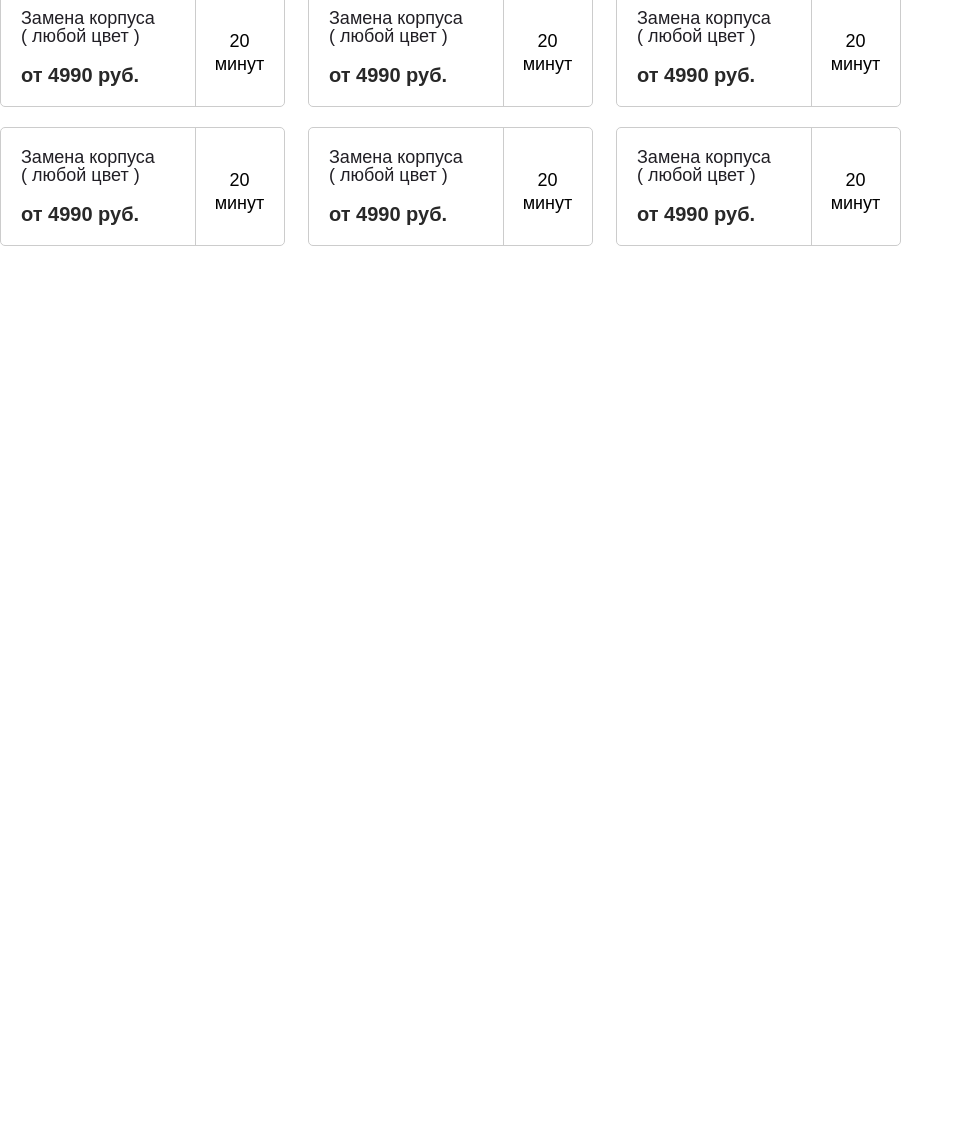
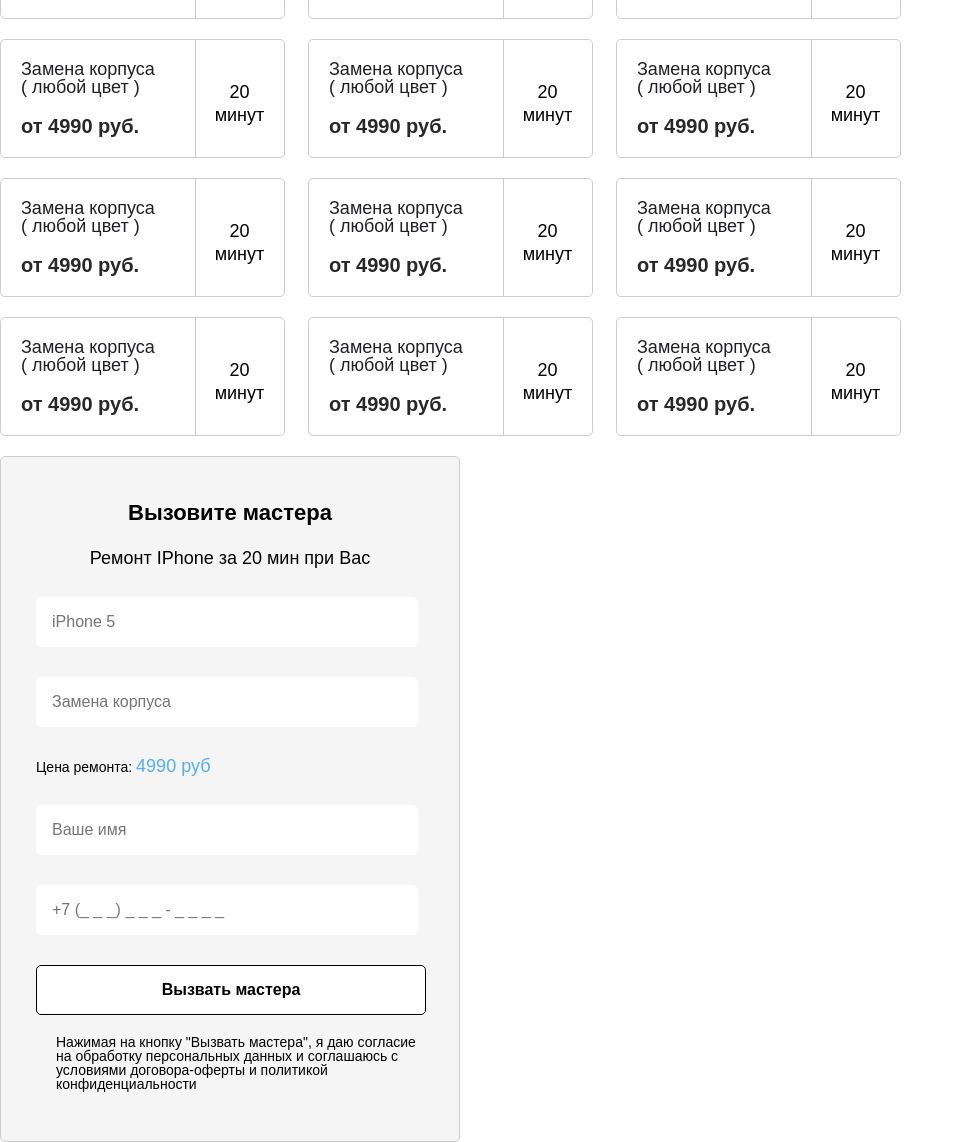
Before and after one commit to Costilio/First, a plain HTML site: page index.html in a window 1280 px wide. Shown: the part 2693-3835 px from the top of the page, without its empty margins (0-964 px from the left). Before the commit the page ends 2959 px from the top, so only its background shows below. Drawn offline with Linux system fonts and the light colour scheme.

Commit message:
3 лист таблица и форма

```diff
--- a/css/main.css
+++ b/css/main.css
@@ -229,30 +229,36 @@ h1 {
 }
 .choosing {
 	margin-top: 122px;
-	margin-bottom: 85px;
 
 }
 
 .spn_words_light {
 	color: #56aef4;
 }
+
 .choosing_gadget {
-
+	color: #000;
+	text-align: center;
+	font-size: 40px;
+	margin-top: 120px;
+	margin-bottom: 15px;
 
 }
-.choosing_gadget h2 {
+
+.choosing_gadget_and_service {
 	color: #000;
 	text-align: center;
 	font-size: 40px;
 	margin: 0;
-
+	margin-bottom: 50px;
 }
 
-.choosing_gadget p {
+.choosing p {
 	color: #000;
 	text-align: center;
 	font-size: 22px;
-	}
+	margin-bottom: 80px;
+}
 
 
 .button_type {
@@ -266,6 +272,10 @@ h1 {
 	text-decoration: none;
 	text-align: center;
 }
+.type_gadget {
+    margin-bottom: 50px;
+}
+
 .type_gadget ul {
 	margin: 0;
 	padding: 0;
@@ -287,6 +297,10 @@ h1 {
 	text-decoration: none;
 	font-size: 24px;
 	font-weight: bold;
+}
+
+.model_gadget {
+    margin-bottom: 80px;
 }
 
 .model_gadget li {
@@ -318,34 +332,12 @@ h1 {
 .font_table p {
 	font-weight: bold;
 }
-.total_serv {
-	font-size: 18px;
-	color: #56aef4;
-}
-.form_serv {
-	color: #000;
-	font-size: 14px;
-	text-align: left;
-	margin: 0;
-	padding: 0;
-}
-.call_serv_button {
-	background: #fff;
-	color: #000;
-	border: 1px solid #000;
-	border-radius: 3px;
-	display: block;
-	width: 310px;
-	padding: 10px 0;
-	text-decoration: none;
-	text-align: center;
-	margin-top: 50px;
-}
+
+
 .global-table-ft-box {
     width: 930px;
     float: left;
 }
-
 
 .block_table_item {
 	background: #fff;
@@ -359,6 +351,7 @@ h1 {
 	margin-bottom: 20px;
 
 }
+
 .service_block_time {
      float: left;
      width: 87px;
@@ -366,6 +359,7 @@ h1 {
      text-align: center;
      position: relative;
 }
+
 .service_block {
 	   width: 195px;
 	   border-right: 1px solid #ccc;
@@ -373,11 +367,13 @@ h1 {
        height: 100%;
        padding: 20px;
 }
+
 .service_table_title {
 	 color: #211f25;
      font-size: 18px;
      text-align: left;
 }
+
 .service_table_color {
        color: #211f25;
        font-size: 18px;
@@ -391,6 +387,7 @@ h1 {
         font-weight: bold;
 
 }
+
 .service_block_time_title {
 	position: absolute;
     width: 100%;
@@ -402,6 +399,7 @@ h1 {
 	font-size: 18px;
 	padding-bottom: 5px;
 }
+
 .service_block_time_number_title {
     color: #000;
 	font-size: 18px;
@@ -414,21 +412,20 @@ h1 {
     box-shadow:-1px 0px 10px 0px rgba(165,211,253,1);
     border-color: #158cfb;
 }
+
 .block_table_item.item_selected .service_block {
 	border-color: #158cfb;
 }
 
 .global-form-ft-box {
     background: #fff;
+    background-color: #f5f5f5;
 	color: #000;
 	border: 1px solid #ccc;
-	width: 450px;
+	width: 460px;
 	border-radius: 5px;
-	float:right;
-}
+	float:left;
 
-.global-form-ft-box {
-	background-color: #f5f5f5;
 }
 
 .form_title {
@@ -436,15 +433,106 @@ h1 {
 	font-size: 22px;
 	text-align: center;
 	font-weight: bold;
+	margin-top: 45px;
+	margin-bottom: 25px;
+}
 
-}
 .form_service_title {
 	color: #000;
 	font-size: 18px;
 	text-align: center;
+	margin-bottom: 30px;
 }
+
+.form_service_title_work input {
+	color: #000;
+	border: 1px solid #fff;
+	border-radius: 5px;
+	display: block;
+	width: 350px;
+	padding: 15px;
+	font-size: 16px;
+	text-align: left;
+	margin-bottom: 30px;
+	margin-left: 35px;
+
+}
+
+.form_service_title_gadget input {
+    color: #000;
+    border: 1px solid #fff;
+	border-radius: 5px;
+	display: block;
+	width: 350px;
+	padding: 15px;
+	font-size: 16px;
+    text-align: left;
+	margin-bottom: 30px;
+    margin-left: 35px;
+}
+
+.total_serv {
+	font-size: 18px;
+	color: #56aef4;
+}
+.form_serv {
+	color: #000;
+	font-size: 14px;
+	text-align: left;
+	margin: 0;
+	padding: 0;
+	margin-left: 35px;
+	margin-bottom: 30px;
+}
+.form_serv_name input {
+    color: #000;
+    border: 1px solid #fff;
+	border-radius: 5px;
+	display: block;
+	width: 350px;
+	padding: 15px;
+	font-size: 16px;
+    text-align: left;
+	margin-bottom: 30px;
+    margin-left: 35px;
+
+}
+.form_serv_phone input {
+	color: #000;
+    border: 1px solid #fff;
+	border-radius: 5px;
+	display: block;
+	width: 350px;
+	padding: 15px;
+	font-size: 16px;
+    text-align: left;
+	margin-bottom: 30px;
+    margin-left: 35px;
+}
+
+.call_serv_button {
+	background: #fff;
+	color: #000;
+	font-size: 16px;
+	font-weight: bold;
+	border: 1px solid #000;
+	border-radius: 5px;
+	display: block;
+	width: 390px;
+	padding-top: 15px;
+	padding-bottom: 15px;
+	text-decoration: none;
+	text-align: center;
+	margin-left: 35px;
+	margin-bottom: 20px;
+}
+
 .personal_title {
 	color: #000;
 	font-size: 14px;
 	text-align: left;
+	background: #f5f5f5;
+	width: 360px;
+	margin-left: 55px;
+	margin-bottom: 50px;
 }
--- a/index.html
+++ b/index.html
@@ -95,11 +95,9 @@
        <section id="services">
              <div class="container">
              	<div class="choosing">
-             		<div class="choosing_gadget">
-             	<h2>Выберите модель Вашего<br>
-             		IPhone, iPad или MacBook и неисправность</br>
-             	</h2>
-             	<p>Никаких скрытых платежей, <span class="spn_words_light">цена = деталь + работа + выезд мастера</span></p>
+             		<div class="choosing_gadget">Выберите модель Вашего</div>
+             		<div class="choosing_gadget_and_service">IPhone, iPad или MacBook и неисправность</div>
+                <p>Никаких скрытых платежей, <span class="spn_words_light">цена = деталь + работа + выезд мастера</span></p>
              </div>
 
             <div class="type_gadget">
@@ -388,18 +386,27 @@
        		<div class="form_title"> Вызовите мастера </div>
         	<div class="form_service_title"> Ремонт IPhone за 20 мин при Вас </div>
         </div>
+	<div class="form_service_title_gadget">
+        <input type="text" name="gadget" maxlength="16" placeholder="iPhone 5">
+    </div>
+    <div class="form_service_title_work">
+      	<input type="text" name="serv" maxlength="16" placeholder="Замена корпуса">
+    </div>
 
-      	<input type="text" name="gadget" maxlength="12" placeholder="iPhone 5"><br>
-      	<input type="text" name="serv" maxlength="16" placeholder="Замена корпуса"><br>
       <div class="form_serv">
-      	<p> Цена ремонта: <span class="total_serv"> 4990 руб</span></p></br>
+      	<p> Цена ремонта: <span class="total_serv"> 4990 руб</span></p>
       </div>
-      <input type="text" name="serv" maxlength="16" placeholder="Ваше имя"><br>
-      <input type="text" name="serv" maxlength="16" placeholder="+7 (_ _ _) _ _ _ - _ _ _ _"></br>
-      <div class="call_serv">
-        	  <a class="call_serv_button" href="#">Вызвать мастера</a>
+      <div class="form_serv_name">
+      <input type="text" name="serv" maxlength="16" placeholder="Ваше имя">
+      </div>
+      <div class="form_serv_phone">
+      <input type="text" name="serv" maxlength="16" placeholder="+7 (_ _ _) _ _ _ - _ _ _ _">
+      </div>
 
-        <div class="personal_title"> Нажимая на кнопку "Вызвать мастера", я даю согласие на обработку персональных данных и соглашаюсь с условиями договора-оферты и политикой конфиденциальности </div>
+      <button class="call_serv_button">Вызвать мастера</button>
+
+      <div class="personal_title"> Нажимая на кнопку "Вызвать мастера", я даю согласие на обработку персональных данных и соглашаюсь с условиями договора-оферты и политикой конфиденциальности
+      </div>
 
   </form>
     </div>
```
